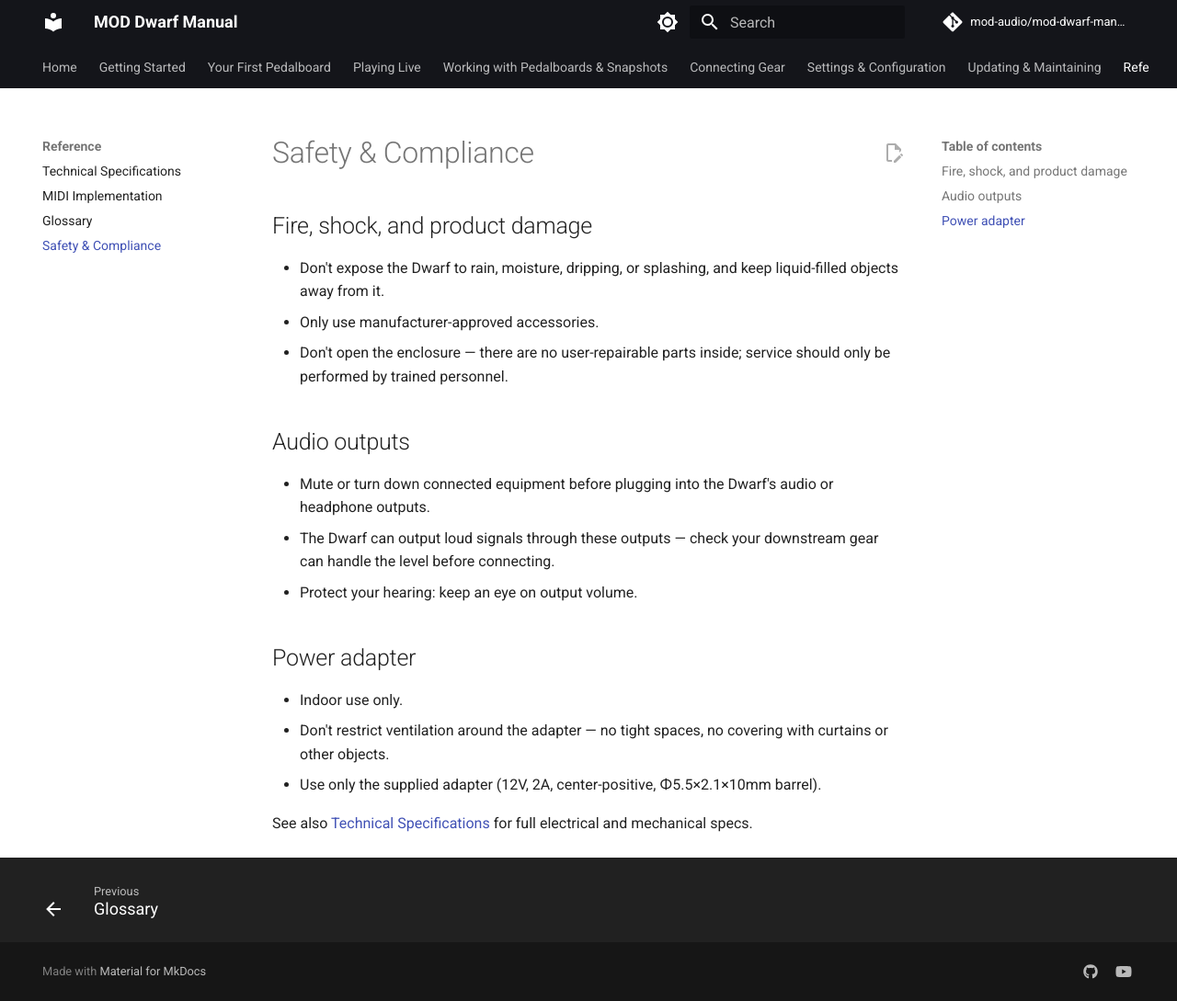
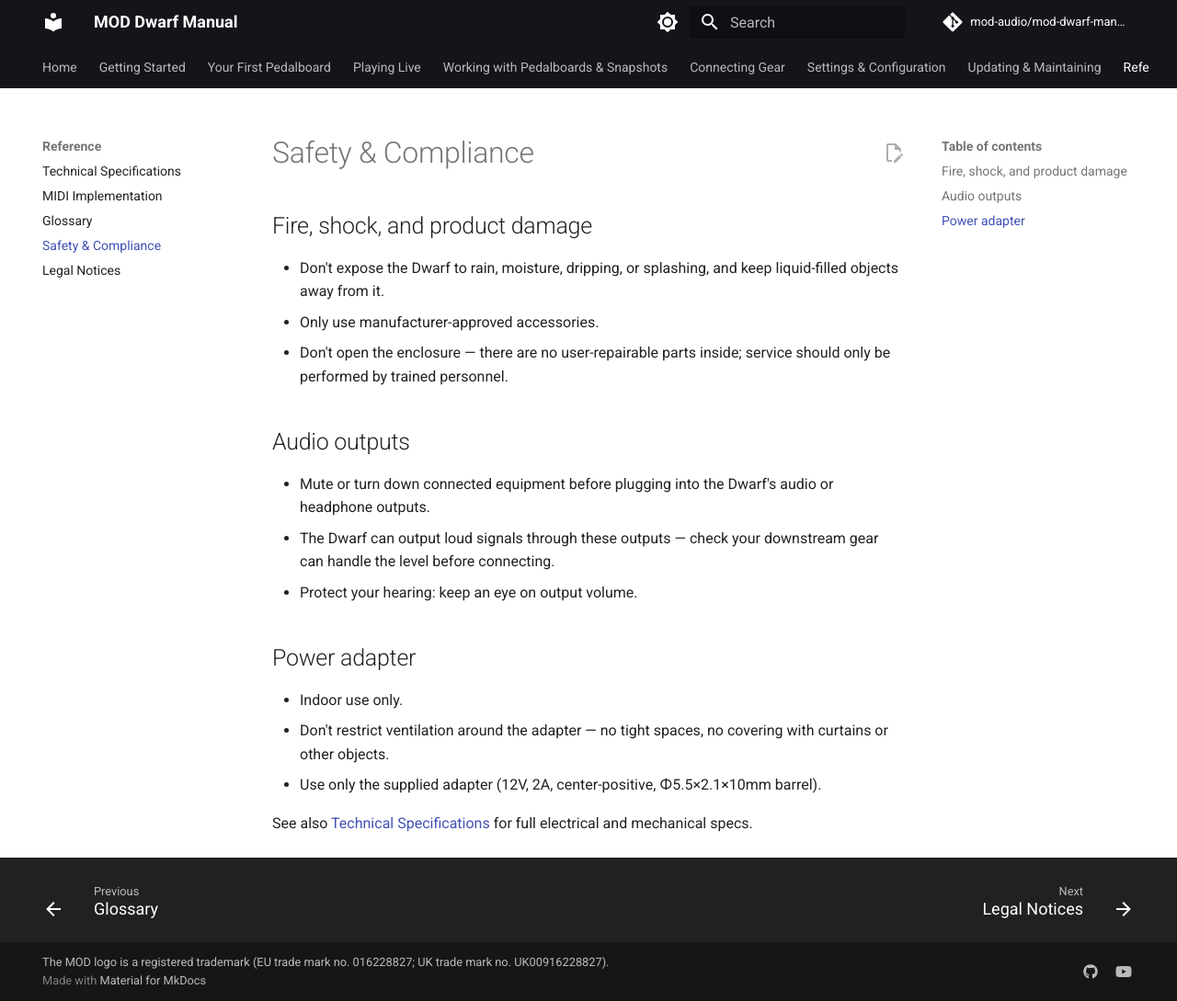
Before and after one commit to mod-audio/mod-dwarf-manual, an MkDocs documentation site: the page built from docs/reference/safety-compliance.md, in a window 1280 px wide and 1089 px high. Shown: the whole window at 92% size. Built offline with MkDocs 1.6.1 and Material for MkDocs 9.7.7, drawn with Linux system fonts in a browser that asks for light colours; comment, search, counter and statistics services are not loaded; the version menu is left out.

Commit message:
Add a Legal Notices page with the MOD logo trademark notice
Also carry the notice in the site footer (copyright:).

```diff
--- a/mkdocs.yml
+++ b/mkdocs.yml
@@ -3,6 +3,7 @@
 repo_url: https://github.com/mod-audio/mod-dwarf-manual
 repo_name: mod-audio/mod-dwarf-manual
 edit_uri: edit/main/docs/
+copyright: "The MOD logo is a registered trademark (EU trade mark no. 016228827; UK trade mark no. UK00916228827)."
 
 theme:
   name: material
@@ -105,3 +106,4 @@
       - MIDI Implementation: reference/midi-implementation.md
       - Glossary: reference/glossary.md
       - Safety & Compliance: reference/safety-compliance.md
+      - Legal Notices: reference/legal.md
```
Also changed, not shown: docs/reference/legal.md (added, +8 -0 lines).
